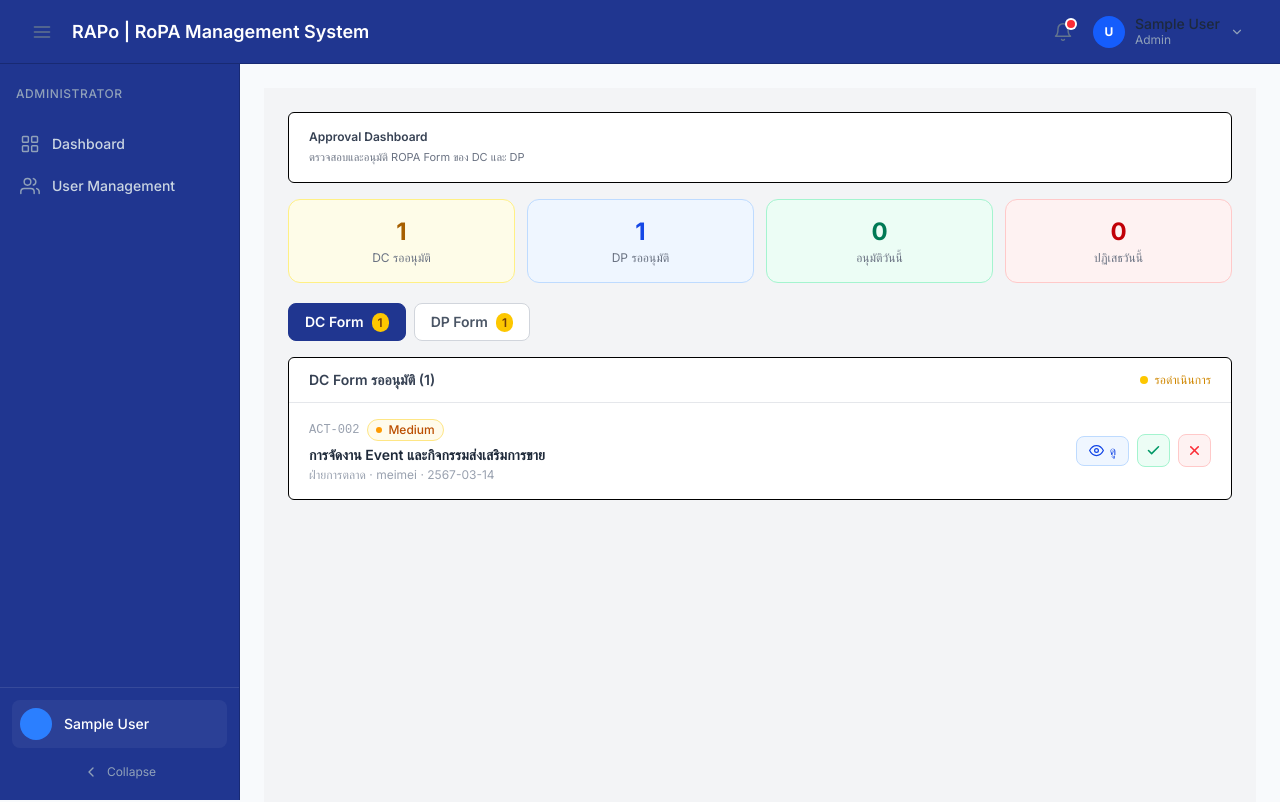
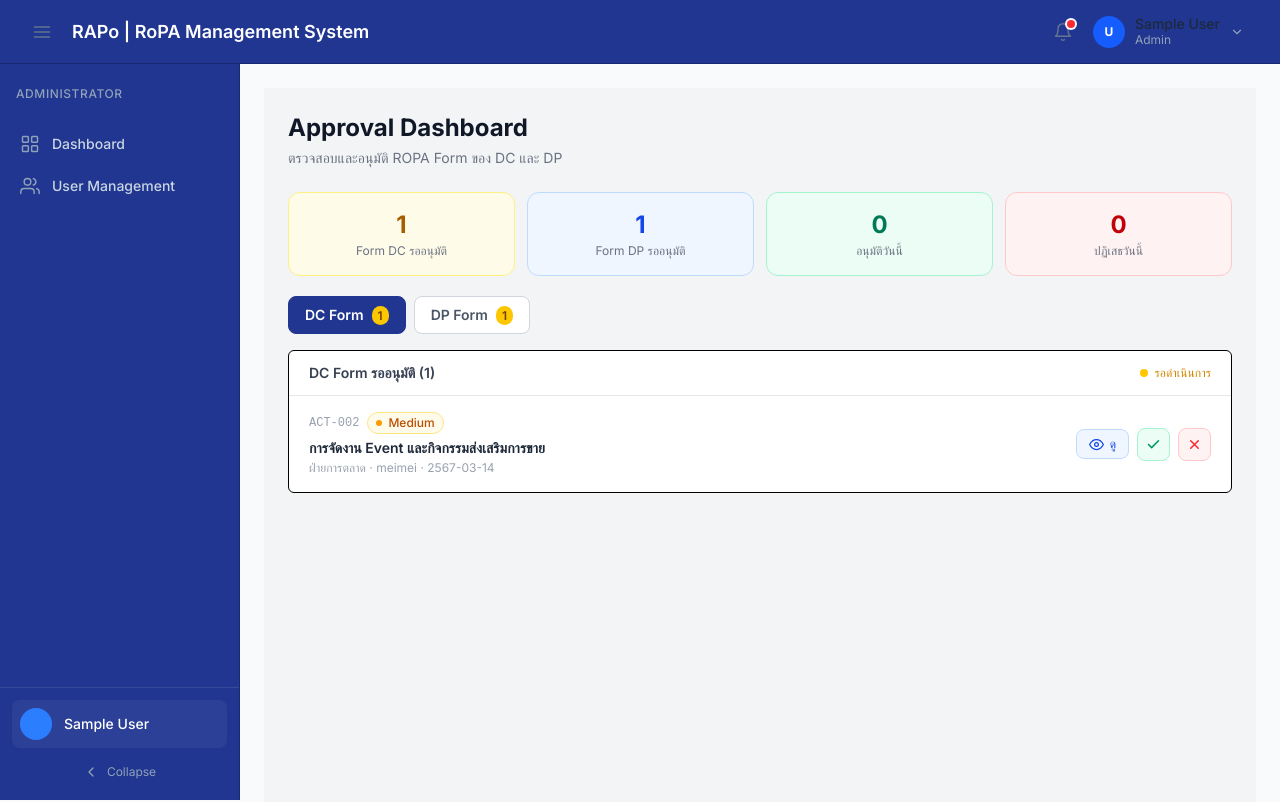
Before and after one commit to Jinny112477/RaPo, a Next.js app in the folder rapo/: page /dpo/review in a window 1280 px wide. Shown: the top 802 px of the page. Built offline with nearby package versions, Linux system fonts and the light colour scheme; sample sign-in values are in the browser's storage.

Commit message:
แก้ side bar dpo

```diff
--- a/rapo/app/(dashboard)/dpo/review/page.tsx
+++ b/rapo/app/(dashboard)/dpo/review/page.tsx
@@ -255,16 +255,20 @@ export default function DPOReviewPage() {
     <div className="min-h-screen bg-gray-100 p-6">
 
       {/* HEADER */}
-      <div className="bg-white border border-black px-5 py-4 rounded-md mb-4">
-        <p className="text-xs font-semibold text-gray-700 mb-1">Approval Dashboard</p>
-        <p className="text-[11px] text-gray-500">ตรวจสอบและอนุมัติ ROPA Form ของ DC และ DP</p>
+      <div className="mb-6">
+        <h1 className="text-2xl font-bold text-gray-900">
+          Approval Dashboard
+        </h1>
+        <p className="text-sm text-gray-500 mt-1">
+          ตรวจสอบและอนุมัติ ROPA Form ของ DC และ DP
+        </p>
       </div>
 
       {/* STATS */}
       <div className="grid grid-cols-4 gap-3 mb-5">
         {[
-          { label: 'DC รออนุมัติ', value: dcQueue.length, color: 'text-yellow-700', bg: 'bg-yellow-50 border-yellow-200' },
-          { label: 'DP รออนุมัติ', value: dpQueue.length, color: 'text-blue-700', bg: 'bg-blue-50 border-blue-200' },
+          { label: 'Form DC รออนุมัติ', value: dcQueue.length, color: 'text-yellow-700', bg: 'bg-yellow-50 border-yellow-200' },
+          { label: 'Form DP รออนุมัติ', value: dpQueue.length, color: 'text-blue-700', bg: 'bg-blue-50 border-blue-200' },
           { label: 'อนุมัติวันนี้', value: dcProcessed.filter(p => p.action === 'approved').length + dpProcessed.filter(p => p.action === 'approved').length, color: 'text-emerald-700', bg: 'bg-emerald-50 border-emerald-200' },
           { label: 'ปฏิเสธวันนี้', value: dcProcessed.filter(p => p.action === 'rejected').length + dpProcessed.filter(p => p.action === 'rejected').length, color: 'text-red-700', bg: 'bg-red-50 border-red-200' },
         ].map(s => (
--- a/rapo/components/Sidebar.tsx
+++ b/rapo/components/Sidebar.tsx
@@ -117,7 +117,6 @@ const navItems: NavItem[] = [
   { label: 'User Management', href: '/admin', icon: <UsersIcon />, roles: ['admin'] },
   { label: 'My ROPA', href: '/dc/my-ropa', icon: <ListIcon />, roles: ['dataOwner'] },
   { label: 'Review Queue', href: '/dpo/review', icon: <ClipboardIcon />, roles: ['dpo'] },
-  { label: 'Risk Assessment', href: '/executive/analytics', icon: <AlertTriangleIcon />, roles: ['dpo'] },
   { label: 'Audit Logs', href: '/auditor/logs', icon: <LogIcon />, roles: ['auditor'] },
   { label: 'Analytics', href: '/executive/analytics', icon: <BarChartIcon />, roles: ['executive'] }
 ];
```
